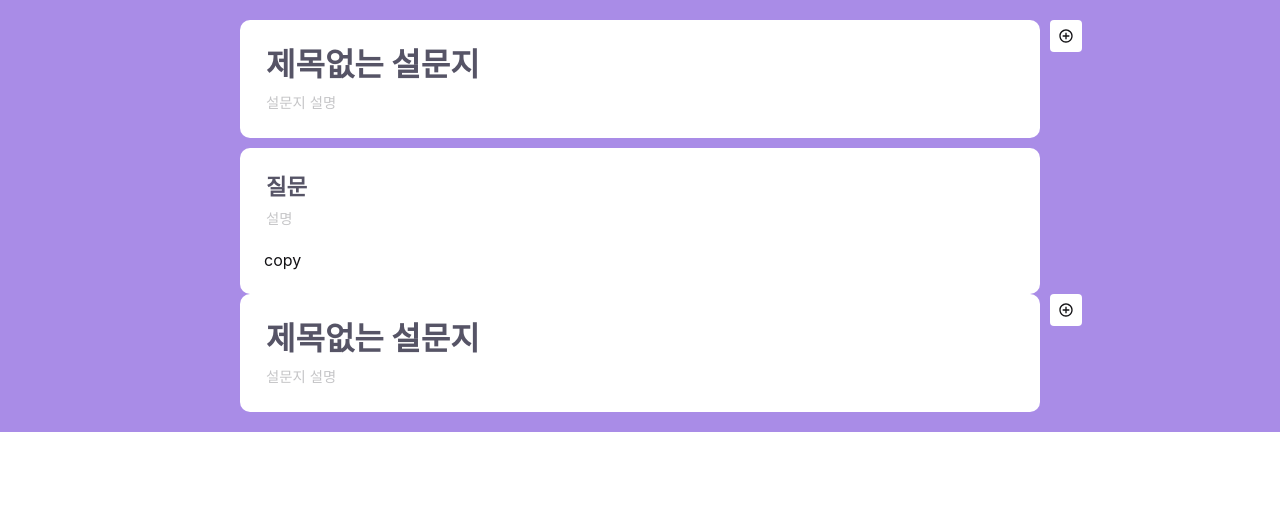
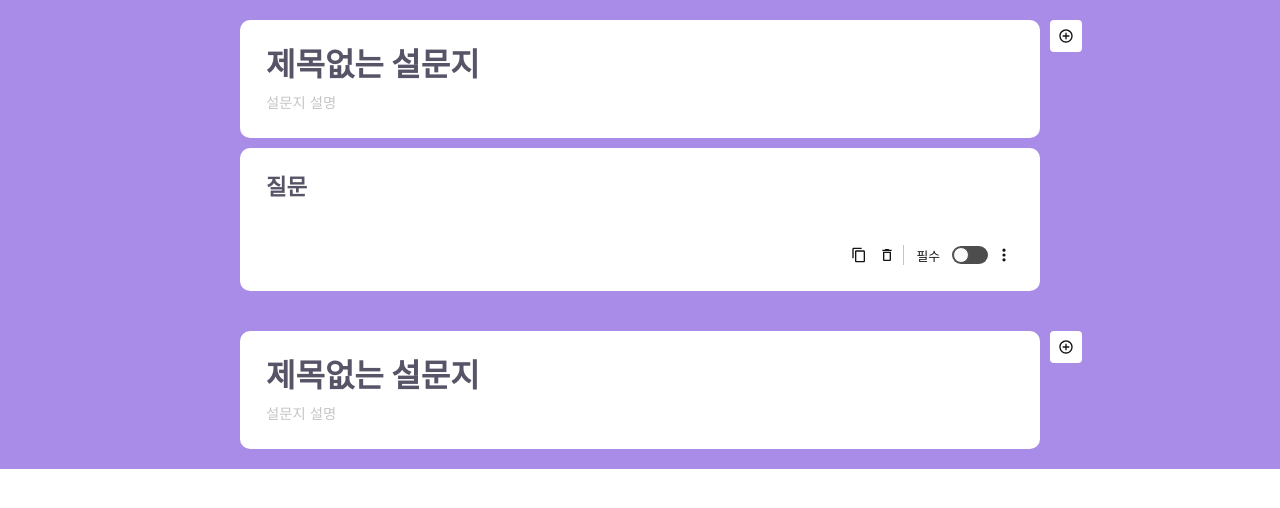
Before and after one commit to dcyoo777/survey, a React (Create React App) app: page / in a window 1280 px wide. Both pictures are taken after a click on the button 1066 px from the left and 36 px from the top of the page. Shown: the top 508 px of the page. Built offline with nearby package versions, Linux system fonts and the light colour scheme.

Commit message:
Question Footer

```diff
--- a/package.json
+++ b/package.json
@@ -18,6 +18,7 @@
     "react-modal": "^3.16.1",
     "react-redux": "^9.1.2",
     "react-scripts": "5.0.1",
+    "react-toggle": "^4.1.3",
     "sass": "^1.80.6",
     "typescript": "^4.9.5",
     "web-vitals": "^2.1.4"
@@ -47,6 +48,7 @@
     ]
   },
   "devDependencies": {
-    "@types/react-modal": "^3.16.3"
+    "@types/react-modal": "^3.16.3",
+    "@types/react-toggle": "^4.0.5"
   }
 }
--- a/src/redux/survey.ts
+++ b/src/redux/survey.ts
@@ -130,6 +130,7 @@ export const {
     removeSection,
     createQuestion,
     updateQuestion,
+    copyQuestion,
     reorderQuestions,
     removeQuestion
 } = surveySlice.actions;
--- a/src/view/component/page/Main.scss
+++ b/src/view/component/page/Main.scss
@@ -4,6 +4,10 @@
 @import "src/view/style/mixins";
 
 main {
+  display: flex;
+  flex-direction: column;
+  align-items: center;
   padding: 20px;
   @include max-width-container(800px);
+  gap: 40px;
 }
--- a/src/view/component/page/Main.tsx
+++ b/src/view/component/page/Main.tsx
@@ -15,7 +15,7 @@ function Main() {
             // @ts-ignore
             dispatch(createSection())
         }
-    }, []);
+    }, [dispatch, sectionIds.length]);
 
     return (
         <main>
--- a/src/view/component/question/QuestionFooter.scss
+++ b/src/view/component/question/QuestionFooter.scss
@@ -2,3 +2,79 @@
 @import "src/view/style/color";
 @import "src/view/style/font";
 @import "src/view/style/mixins";
+
+.question-footer {
+  position: relative;
+  display: flex;
+  align-items: center;
+  justify-content: flex-end;
+  margin-top: 20px;
+  gap: 4px;
+
+  &-button {
+    display: flex;
+    align-items: center;
+    justify-content: center;
+    padding: 4px;
+    border-radius: 4px;
+    cursor: pointer;
+
+    &:hover {
+      background-color: $gray6;
+    }
+  }
+
+  &-divide {
+    width: 1px;
+    height: 20px;
+
+    background-color: $gray4;
+  }
+
+  &-toggle-label {
+    //margin-right: 4px;
+    margin: 0 8px;
+    font-size: 0.8em;
+  }
+
+  .react-toggle-track {
+    width: 36px;
+    height: 18px;
+  }
+
+  .react-toggle-thumb {
+    width: 16px;
+    height: 16px;
+  }
+
+  .react-toggle--checked .react-toggle-track {
+    background-color: $primary;
+  }
+
+  .react-toggle--checked .react-toggle-thumb {
+    left: 19px;
+  }
+
+  &-menu {
+    position: absolute;
+    bottom: -4px;
+    right: 0;
+    padding: 4px;
+    transform: translateY(100%);
+    border-radius: 4px;
+    box-shadow: 0 0 4px rgba(0, 0, 0, 0.1);
+    background-color: $white;
+
+    &-button {
+      display: flex;
+      align-items: center;
+      padding: 4px;
+      border-radius: 4px;
+      cursor: pointer;
+
+      &:hover {
+        background-color: $gray5;
+      }
+    }
+  }
+}
--- a/src/view/component/question/QuestionFooter.tsx
+++ b/src/view/component/question/QuestionFooter.tsx
@@ -2,6 +2,13 @@ import React, {useCallback} from 'react';
 import {EntityId} from "@reduxjs/toolkit";
 import {QuestionEntity} from "../../../redux/type";
 import {useDispatch} from "react-redux";
+import './QuestionFooter.scss';
+import {MdDeleteOutline, MdOutlineContentCopy} from "react-icons/md";
+import {HiDotsVertical} from "react-icons/hi";
+import Toggle from "react-toggle";
+import "react-toggle/style.css"
+import {copyQuestion, removeQuestion, updateQuestion} from "../../../redux/survey";
+import useClickOutside from "../../../hook/useClickOutside";
 
 type QuestionFooterProps = {
     sectionId: EntityId;
@@ -12,13 +19,65 @@ function QuestionFooter({sectionId, question}: QuestionFooterProps) {
 
     const dispatch = useDispatch();
 
+    const [isShowMenu, setIsShowMenu] = React.useState(false);
+
     const onCopy = useCallback(() => {
-        dispatch({type: "COPY_QUESTION", payload: {sectionId, question}});
-    }, [dispatch]);
+        dispatch(copyQuestion({sectionId, question}));
+    }, [dispatch, question, sectionId]);
+
+    const onDelete = useCallback(() => {
+        dispatch(removeQuestion({sectionId, questionId: question.id}));
+    }, [dispatch, question.id, sectionId]);
+
+    const onToggle = useCallback(() => {
+        dispatch(updateQuestion({
+            sectionId,
+            question: {
+                ...question,
+                isRequired: !question.isRequired
+            }
+        }))
+
+    }, [dispatch, question, sectionId]);
+
+    const onMore = useCallback(() => {
+        setIsShowMenu(true);
+    }, []);
+
+    const onToggleDescription = useCallback(() => {
+        dispatch(updateQuestion({
+            sectionId,
+            question: {
+                ...question,
+                isShowDescription: !question.isShowDescription
+            }
+        }))
+    }, [dispatch, question, sectionId]);
+
+    const menuRef = useClickOutside({
+        handler: () => setIsShowMenu(false)
+    })
 
     return (
-        <div>
-            <button onClick={onCopy}>copy</button>
+        <div className={"question-footer"} ref={menuRef}>
+            <button className={"question-footer-button"} onClick={onCopy}>
+                <MdOutlineContentCopy/>
+            </button>
+            <button className={"question-footer-button"} onClick={onDelete}>
+                <MdDeleteOutline/>
+            </button>
+            <div className={"question-footer-divide"}/>
+            <span className={"question-footer-toggle-label"}>필수</span>
+            <Toggle
+                checked={question.isRequired}
+                icons={false}
+                onChange={onToggle}/>
+            <button className={"question-footer-button"} onClick={onMore}>
+                <HiDotsVertical />
+            </button>
+            {isShowMenu && <div className={"question-footer-menu"}>
+                <button className={"question-footer-menu-button"} onClick={onToggleDescription}>{question.isShowDescription ? "설명 끄기" : "설명 켜기"}</button>
+            </div>}
         </div>
     );
 }
--- a/src/view/component/question/QuestionHeader.tsx
+++ b/src/view/component/question/QuestionHeader.tsx
@@ -2,7 +2,7 @@ import React, {useCallback} from 'react';
 import {EntityId} from "@reduxjs/toolkit";
 import {QuestionEntity} from "../../../redux/type";
 import {useDispatch} from "react-redux";
-import {updateQuestion, updateSection} from "../../../redux/survey";
+import {updateQuestion} from "../../../redux/survey";
 import './QuestionHeader.scss';
 
 type QuestionHeaderProps = {
@@ -33,7 +33,7 @@ function QuestionHeader({sectionId, question}: QuestionHeaderProps) {
                 <input className={"question-header-question"} name={"question"} value={question.question} onChange={onChange} placeholder={"질문"} />
                 <div></div>
             </div>
-            <input className={"question-header-description"} name={"description"} value={question.description} onChange={onChange} placeholder={"설명"}/>
+            {question.isShowDescription && <input className={"question-header-description"} name={"description"} value={question.description} onChange={onChange} placeholder={"설명"}/>}
         </div>
     );
 }
```
Also changed, not shown: 1 other file (tests, documents, lock files or other folders).
